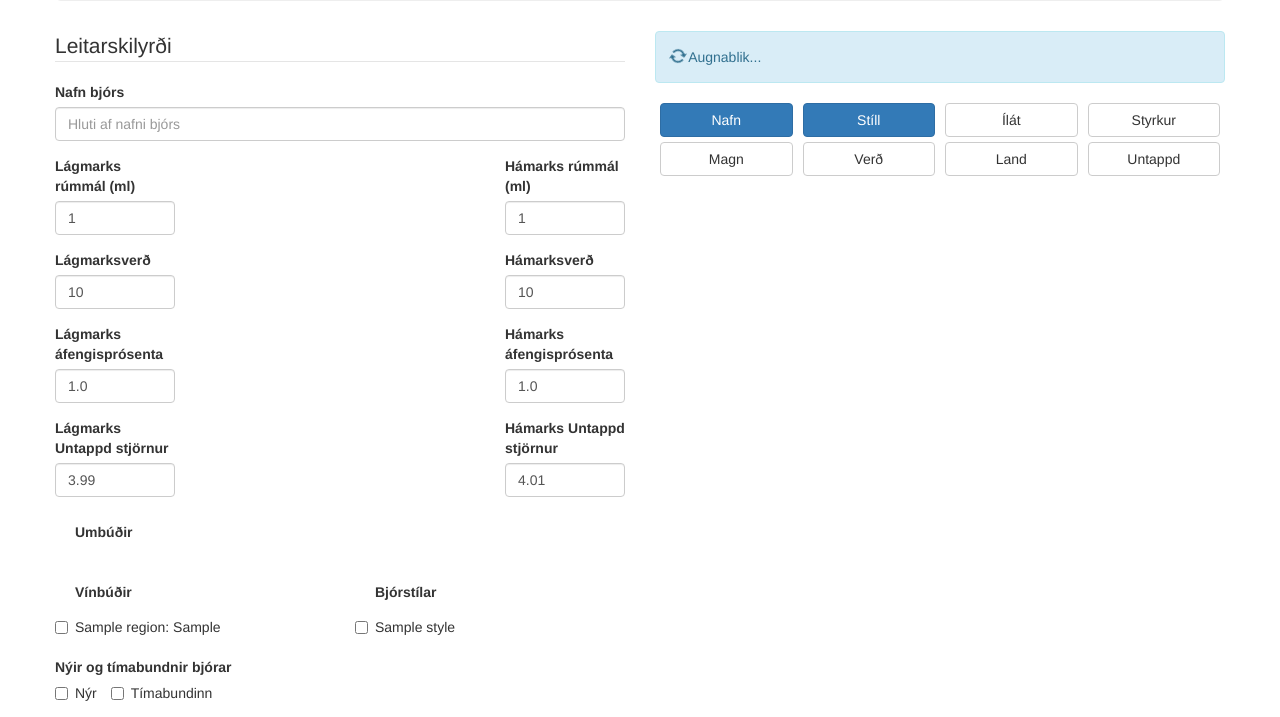
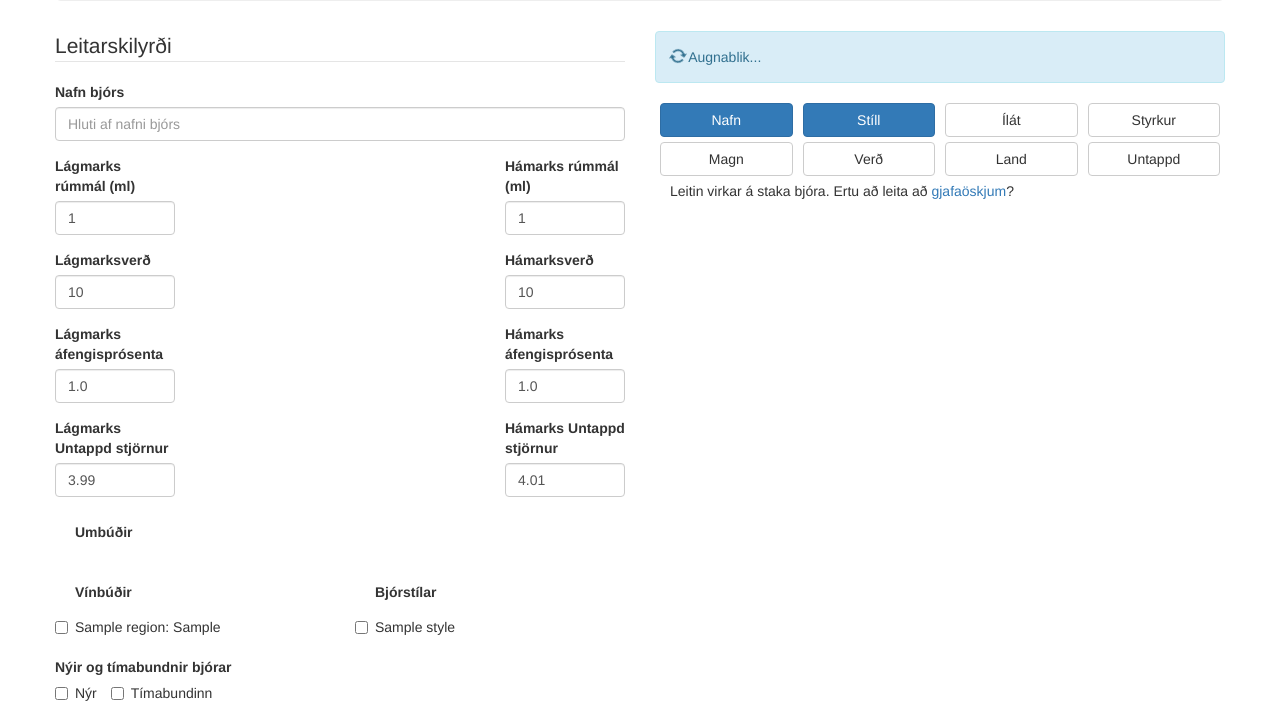
Before and after one commit to Ernir/bjorleitin, a Django app: page / in a window 1280 px wide. Shown: the part 352-1069 px from the top of the page. Run offline with Django 3.2, Linux system fonts and the light colour scheme; tables that the repository leaves empty hold one stand-in row (values such as "Sample post"); parts of the project's set-up code (start-up, migrations or seed data) failed here and were passed over; some libraries are stand-ins or nearby versions; some web fonts are replaced.

Commit message:
Add explanation on where to find the gift boxes to the index page
Gift boxes were recently removed from the front page. This adds a
short explanation on where they can be found now, to the bottom
of the search results.

```diff
--- a/beer_search/templates/index.html
+++ b/beer_search/templates/index.html
@@ -65,6 +65,9 @@
                 </div>
             </div>
             <div id="table-container" class="col-xs-12"></div>
+            <div class="col-xs-12">
+                Leitin virkar á staka bjóra. Ertu að leita að <a href="{% url "beer_search.views.gift_boxes" %}">gjafaöskjum</a>?
+            </div>
         </div>
     </div>
 {% endblock %}
```
